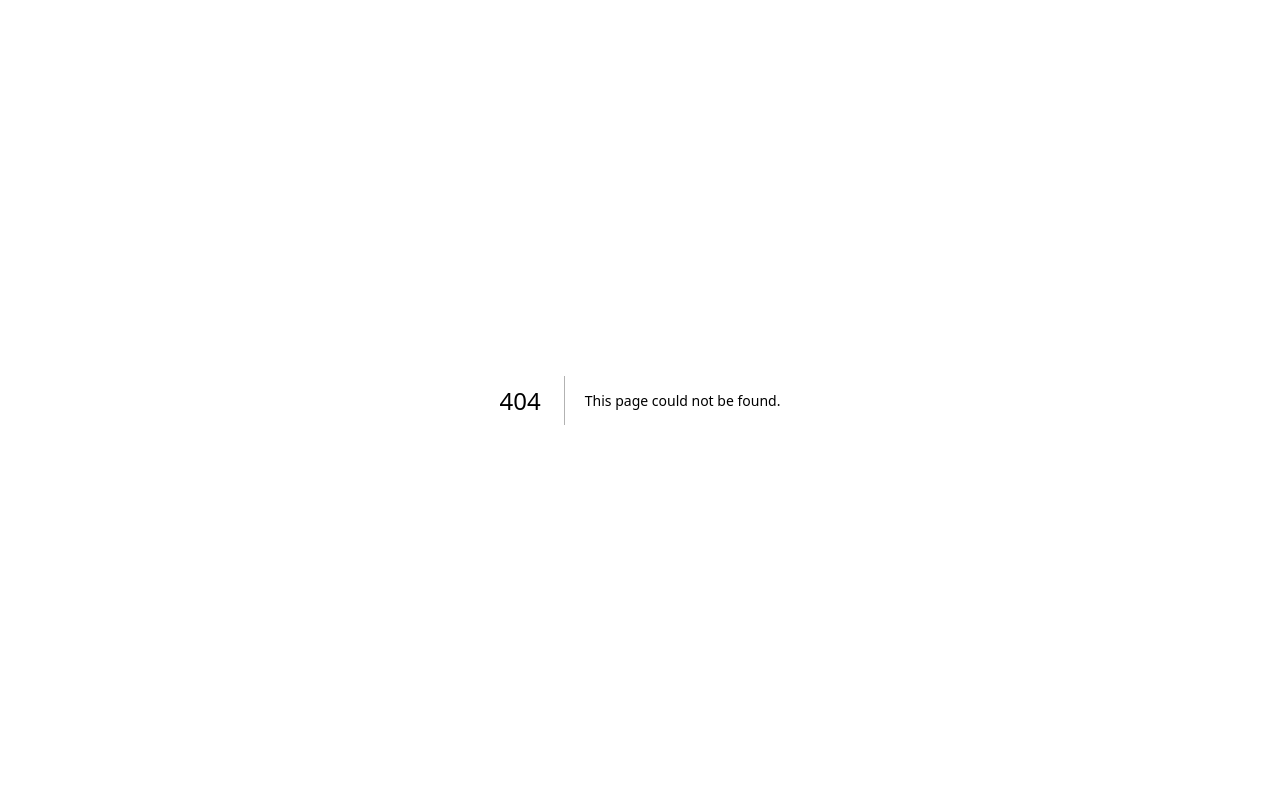
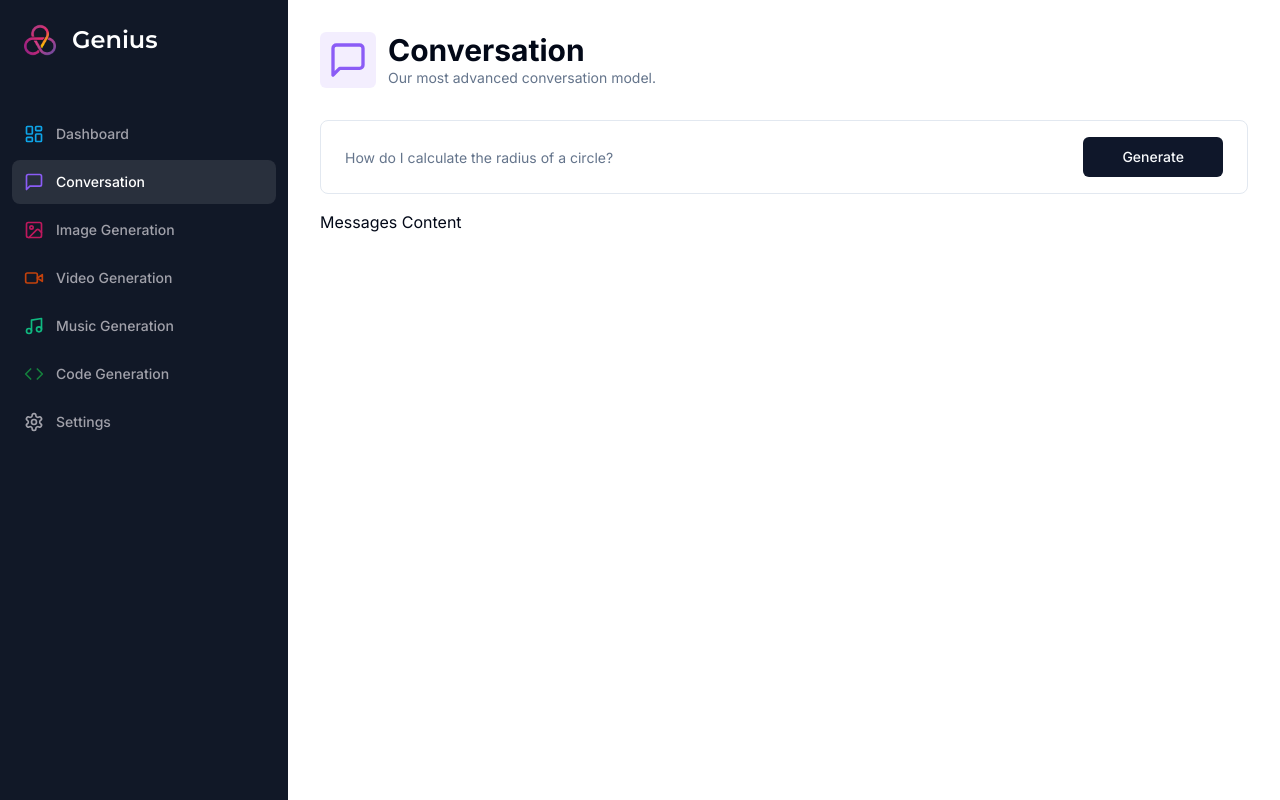
Before and after one commit to engdlee/ai-saas-base, a Next.js app: page /conversation in a window 1280 px wide. Before the commit this address had no page. Built offline with nearby package versions, Linux system fonts and the light colour scheme.

Commit message:
Conversation AI UI - Step

```diff
--- /dev/null
+++ b/app/(dashboard)/(routes)/conversation/constants.ts
@@ -0,0 +1,7 @@
+import * as z from 'zod';
+
+export const formSchema = z.object({
+  prompt: z.string().min(1, {
+    message: 'Prompt is required.',
+  }),
+});
--- /dev/null
+++ b/app/(dashboard)/(routes)/conversation/page.tsx
@@ -0,0 +1,78 @@
+'use client';
+
+import * as z from 'zod';
+import { MessageSquare } from 'lucide-react';
+import { useForm } from 'react-hook-form';
+
+import { Heading } from '@/components/heading';
+import { zodResolver } from '@hookform/resolvers/zod';
+
+import { Form, FormControl, FormField, FormItem } from '@/components/ui/form';
+import { Input } from '@/components/ui/input';
+import { Button } from '@/components/ui/button';
+
+import { formSchema } from './constants';
+
+const ConversationPage = () => {
+  const form = useForm<z.infer<typeof formSchema>>({
+    resolver: zodResolver(formSchema),
+    defaultValues: {
+      prompt: '',
+    },
+  });
+
+  const isLoading = form.formState.isSubmitting;
+
+  const onSubmit = async (values: z.infer<typeof formSchema>) => {
+    console.log(values);
+  };
+
+  return (
+    <div>
+      <Heading
+        title="Conversation"
+        description="Our most advanced conversation model."
+        icon={MessageSquare}
+        iconColor="text-violet-500"
+        bgColor="bg-violet-500/10"
+      />
+      <div className="px-4 lg:px-8">
+        <div>
+          <Form {...form}>
+            <form
+              onSubmit={form.handleSubmit(onSubmit)}
+              className="grid w-full grid-cols-12 gap-2 p-4 px-3 border rounded-lg md:px-6 focus-within:shadow-sm"
+            >
+              <FormField
+                name="prompt"
+                render={({ field }) => (
+                  <FormItem className="col-span-12 lg:col-span-10">
+                    <FormControl className="p-0 m-0">
+                      <Input
+                        className="border-0 outline-none focus-visible:ring-0 focus-visible:ring-transparent"
+                        disabled={isLoading}
+                        placeholder="How do I calculate the radius of a circle?"
+                        {...field}
+                      />
+                    </FormControl>
+                  </FormItem>
+                )}
+              />
+              <Button
+                className="w-full col-span-12 lg:col-span-2"
+                type="submit"
+                disabled={isLoading}
+                size="icon"
+              >
+                Generate
+              </Button>
+            </form>
+          </Form>
+        </div>
+        <div className="mt-4 space-y-4">Messages Content</div>
+      </div>
+    </div>
+  );
+};
+
+export default ConversationPage;
--- /dev/null
+++ b/components/heading.tsx
@@ -0,0 +1,33 @@
+import { LucideIcon } from 'lucide-react';
+
+import { cn } from '@/lib/utils';
+
+interface HeadingProps {
+  title: string;
+  description: string;
+  icon: LucideIcon;
+  iconColor?: string;
+  bgColor?: string;
+}
+
+export const Heading = ({
+  title,
+  description,
+  icon: Icon,
+  iconColor,
+  bgColor,
+}: HeadingProps) => {
+  return (
+    <>
+      <div className="flex items-center px-4 mb-8 lg:px-8 gap-x-3">
+        <div className={cn('p-2 w-fit rounded-md', bgColor)}>
+          <Icon className={cn('w-10 h-10', iconColor)} />
+        </div>
+        <div>
+          <h2 className="text-3xl font-bold">{title}</h2>
+          <p className="text-sm text-muted-foreground">{description}</p>
+        </div>
+      </div>
+    </>
+  );
+};
--- /dev/null
+++ b/components/ui/form.tsx
@@ -0,0 +1,176 @@
+import * as React from "react"
+import * as LabelPrimitive from "@radix-ui/react-label"
+import { Slot } from "@radix-ui/react-slot"
+import {
+  Controller,
+  ControllerProps,
+  FieldPath,
+  FieldValues,
+  FormProvider,
+  useFormContext,
+} from "react-hook-form"
+
+import { cn } from "@/lib/utils"
+import { Label } from "@/components/ui/label"
+
+const Form = FormProvider
+
+type FormFieldContextValue<
+  TFieldValues extends FieldValues = FieldValues,
+  TName extends FieldPath<TFieldValues> = FieldPath<TFieldValues>
+> = {
+  name: TName
+}
+
+const FormFieldContext = React.createContext<FormFieldContextValue>(
+  {} as FormFieldContextValue
+)
+
+const FormField = <
+  TFieldValues extends FieldValues = FieldValues,
+  TName extends FieldPath<TFieldValues> = FieldPath<TFieldValues>
+>({
+  ...props
+}: ControllerProps<TFieldValues, TName>) => {
+  return (
+    <FormFieldContext.Provider value={{ name: props.name }}>
+      <Controller {...props} />
+    </FormFieldContext.Provider>
+  )
+}
+
+const useFormField = () => {
+  const fieldContext = React.useContext(FormFieldContext)
+  const itemContext = React.useContext(FormItemContext)
+  const { getFieldState, formState } = useFormContext()
+
+  const fieldState = getFieldState(fieldContext.name, formState)
+
+  if (!fieldContext) {
+    throw new Error("useFormField should be used within <FormField>")
+  }
+
+  const { id } = itemContext
+
+  return {
+    id,
+    name: fieldContext.name,
+    formItemId: `${id}-form-item`,
+    formDescriptionId: `${id}-form-item-description`,
+    formMessageId: `${id}-form-item-message`,
+    ...fieldState,
+  }
+}
+
+type FormItemContextValue = {
+  id: string
+}
+
+const FormItemContext = React.createContext<FormItemContextValue>(
+  {} as FormItemContextValue
+)
+
+const FormItem = React.forwardRef<
+  HTMLDivElement,
+  React.HTMLAttributes<HTMLDivElement>
+>(({ className, ...props }, ref) => {
+  const id = React.useId()
+
+  return (
+    <FormItemContext.Provider value={{ id }}>
+      <div ref={ref} className={cn("space-y-2", className)} {...props} />
+    </FormItemContext.Provider>
+  )
+})
+FormItem.displayName = "FormItem"
+
+const FormLabel = React.forwardRef<
+  React.ElementRef<typeof LabelPrimitive.Root>,
+  React.ComponentPropsWithoutRef<typeof LabelPrimitive.Root>
+>(({ className, ...props }, ref) => {
+  const { error, formItemId } = useFormField()
+
+  return (
+    <Label
+      ref={ref}
+      className={cn(error && "text-destructive", className)}
+      htmlFor={formItemId}
+      {...props}
+    />
+  )
+})
+FormLabel.displayName = "FormLabel"
+
+const FormControl = React.forwardRef<
+  React.ElementRef<typeof Slot>,
+  React.ComponentPropsWithoutRef<typeof Slot>
+>(({ ...props }, ref) => {
+  const { error, formItemId, formDescriptionId, formMessageId } = useFormField()
+
+  return (
+    <Slot
+      ref={ref}
+      id={formItemId}
+      aria-describedby={
+        !error
+          ? `${formDescriptionId}`
+          : `${formDescriptionId} ${formMessageId}`
+      }
+      aria-invalid={!!error}
+      {...props}
+    />
+  )
+})
+FormControl.displayName = "FormControl"
+
+const FormDescription = React.forwardRef<
+  HTMLParagraphElement,
+  React.HTMLAttributes<HTMLParagraphElement>
+>(({ className, ...props }, ref) => {
+  const { formDescriptionId } = useFormField()
+
+  return (
+    <p
+      ref={ref}
+      id={formDescriptionId}
+      className={cn("text-sm text-muted-foreground", className)}
+      {...props}
+    />
+  )
+})
+FormDescription.displayName = "FormDescription"
+
+const FormMessage = React.forwardRef<
+  HTMLParagraphElement,
+  React.HTMLAttributes<HTMLParagraphElement>
+>(({ className, children, ...props }, ref) => {
+  const { error, formMessageId } = useFormField()
+  const body = error ? String(error?.message) : children
+
+  if (!body) {
+    return null
+  }
+
+  return (
+    <p
+      ref={ref}
+      id={formMessageId}
+      className={cn("text-sm font-medium text-destructive", className)}
+      {...props}
+    >
+      {body}
+    </p>
+  )
+})
+FormMessage.displayName = "FormMessage"
+
+export {
+  useFormField,
+  Form,
+  FormItem,
+  FormLabel,
+  FormControl,
+  FormDescription,
+  FormMessage,
+  FormField,
+}
--- /dev/null
+++ b/components/ui/input.tsx
@@ -0,0 +1,25 @@
+import * as React from "react"
+
+import { cn } from "@/lib/utils"
+
+export interface InputProps
+  extends React.InputHTMLAttributes<HTMLInputElement> {}
+
+const Input = React.forwardRef<HTMLInputElement, InputProps>(
+  ({ className, type, ...props }, ref) => {
+    return (
+      <input
+        type={type}
+        className={cn(
+          "flex h-10 w-full rounded-md border border-input bg-background px-3 py-2 text-sm ring-offset-background file:border-0 file:bg-transparent file:text-sm file:font-medium placeholder:text-muted-foreground focus-visible:outline-none focus-visible:ring-2 focus-visible:ring-ring focus-visible:ring-offset-2 disabled:cursor-not-allowed disabled:opacity-50",
+          className
+        )}
+        ref={ref}
+        {...props}
+      />
+    )
+  }
+)
+Input.displayName = "Input"
+
+export { Input }
--- /dev/null
+++ b/components/ui/label.tsx
@@ -0,0 +1,26 @@
+"use client"
+
+import * as React from "react"
+import * as LabelPrimitive from "@radix-ui/react-label"
+import { cva, type VariantProps } from "class-variance-authority"
+
+import { cn } from "@/lib/utils"
+
+const labelVariants = cva(
+  "text-sm font-medium leading-none peer-disabled:cursor-not-allowed peer-disabled:opacity-70"
+)
+
+const Label = React.forwardRef<
+  React.ElementRef<typeof LabelPrimitive.Root>,
+  React.ComponentPropsWithoutRef<typeof LabelPrimitive.Root> &
+    VariantProps<typeof labelVariants>
+>(({ className, ...props }, ref) => (
+  <LabelPrimitive.Root
+    ref={ref}
+    className={cn(labelVariants(), className)}
+    {...props}
+  />
+))
+Label.displayName = LabelPrimitive.Root.displayName
+
+export { Label }
--- a/package.json
+++ b/package.json
@@ -10,7 +10,9 @@
   },
   "dependencies": {
     "@clerk/nextjs": "^4.23.0",
+    "@hookform/resolvers": "^3.1.1",
     "@radix-ui/react-dialog": "^1.0.4",
+    "@radix-ui/react-label": "^2.0.2",
     "@radix-ui/react-slot": "^1.0.2",
     "@types/node": "20.4.2",
     "@types/react": "18.2.15",
@@ -25,9 +27,11 @@
     "postcss": "8.4.27",
     "react": "18.2.0",
     "react-dom": "18.2.0",
+    "react-hook-form": "^7.45.2",
     "tailwind-merge": "^1.14.0",
     "tailwindcss": "3.3.3",
     "tailwindcss-animate": "^1.0.6",
-    "typescript": "5.1.6"
+    "typescript": "5.1.6",
+    "zod": "^3.21.4"
   }
 }
```
Also changed, not shown: 1 other file (tests, documents, lock files or other folders).
